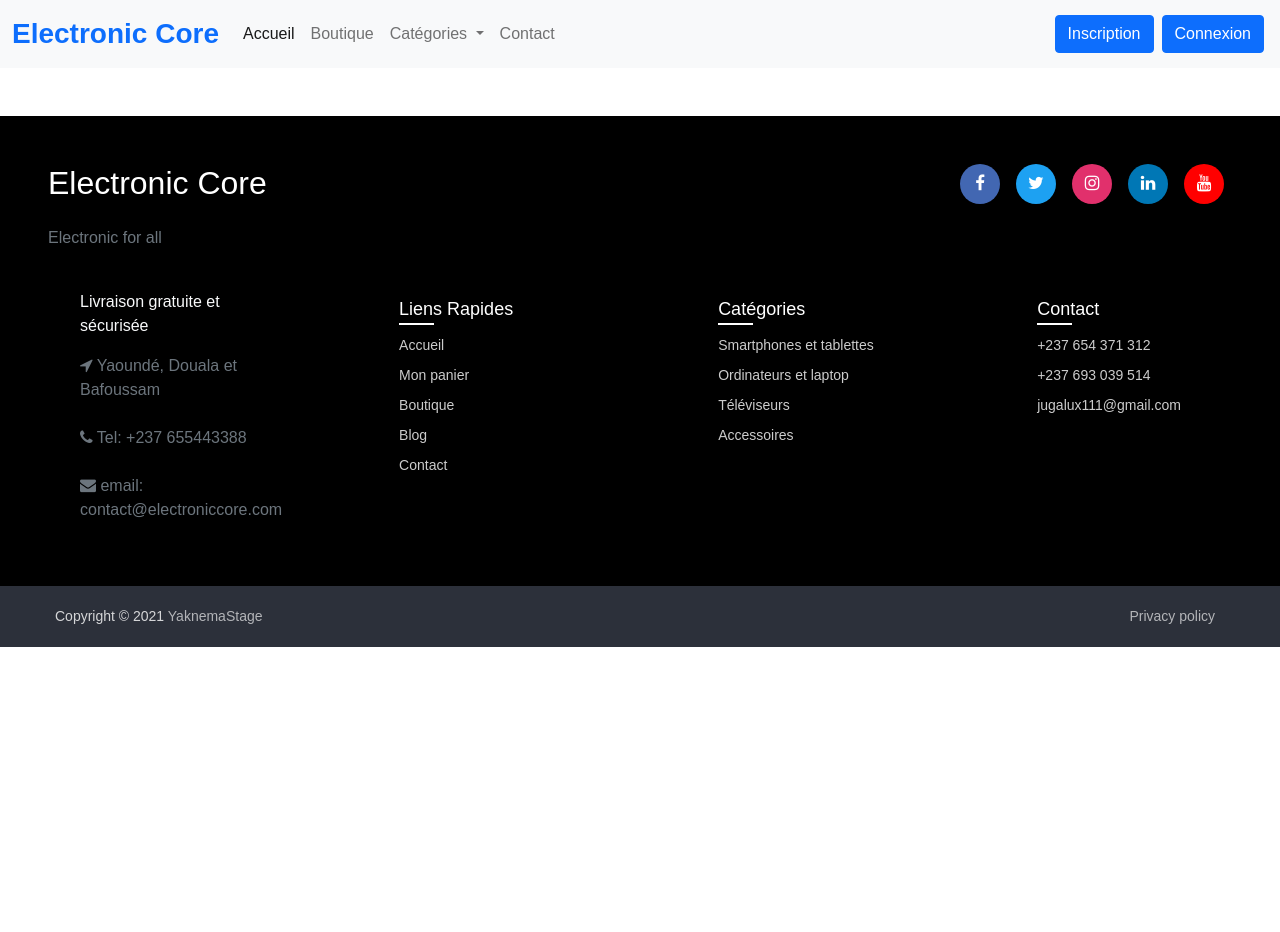
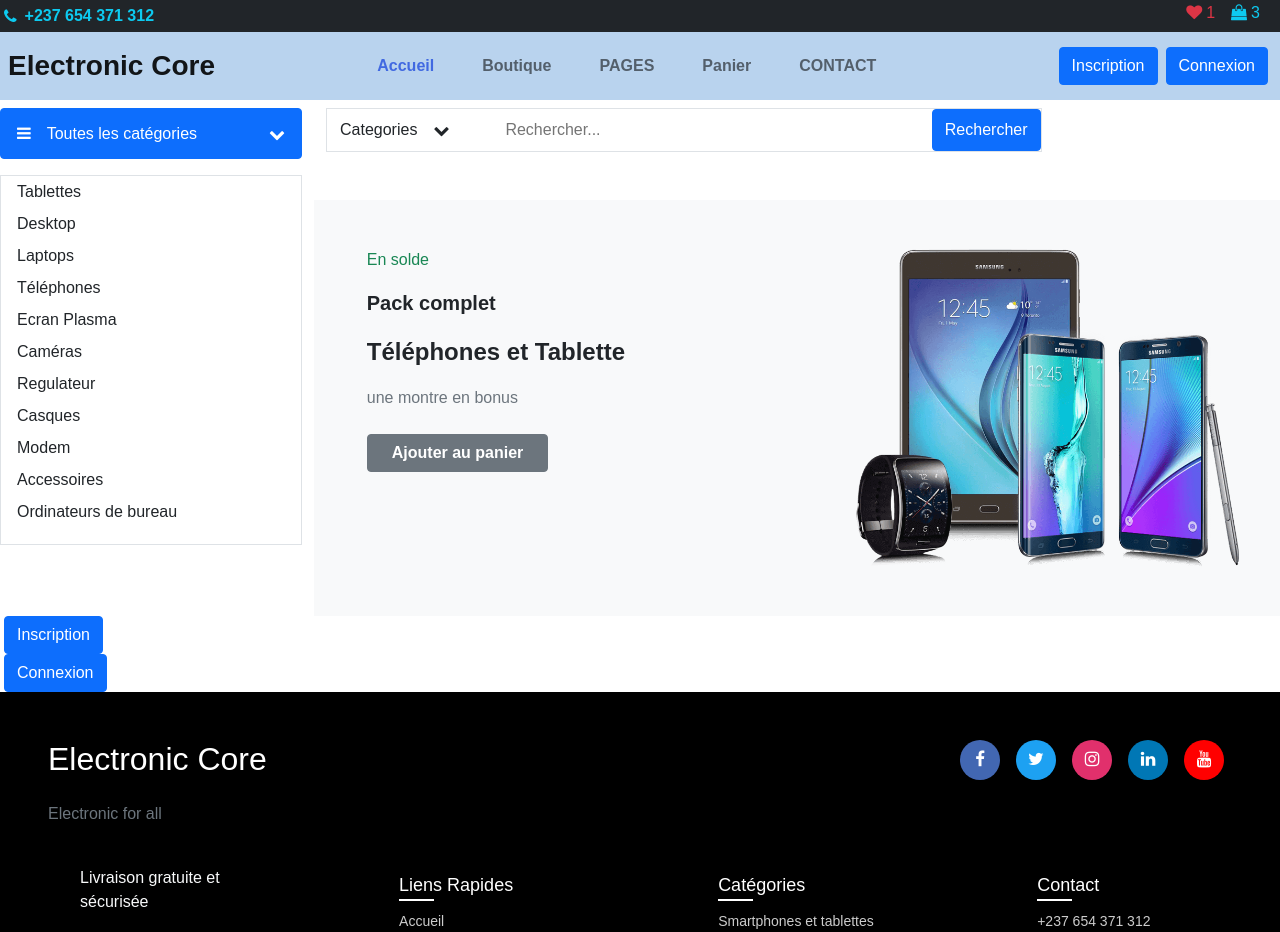
Before and after one commit to main-c/electronic-core, a Django app: page / in a window 1280 px wide. Shown: the top 932 px of the page. Run offline with Django 3.2, Linux system fonts and the light colour scheme; some libraries are stand-ins or nearby versions.

Commit message:
Navbar & début page d'accueil

```diff
--- a/src/electroniccore/core/static/core/css/style.css
+++ b/src/electroniccore/core/static/core/css/style.css
@@ -421,3 +421,16 @@ input{
 .row_cart:hover{
   background-color: #B9D3EE;
 }
+
+/* Home page */
+
+.navbar .navbar-nav .nav-item .active {
+    color: royalblue;
+}
+.btn{
+  outline: none;
+}
+button{
+  outline: none;
+  border: none;
+}
--- a/src/electroniccore/core/templates/core/base.html
+++ b/src/electroniccore/core/templates/core/base.html
@@ -15,49 +15,47 @@
 
 	</head>
 	<body>
-
-    <nav class="navbar navbar-expand-lg navbar-light bg-light mb-5">
-      <div class="container-fluid">
-        <a class="navbar-brand fs-3 fw-bold text-primary" href="#">Electronic Core</a>
-        <button class="navbar-toggler" type="button" data-bs-toggle="collapse" data-bs-target="#navbarSupportedContent" aria-controls="navbarSupportedContent" aria-expanded="false" aria-label="Toggle navigation">
-          <span class="navbar-toggler-icon"></span>
-        </button>
-        <div class="collapse navbar-collapse" id="navbarSupportedContent">
-          <ul class="navbar-nav me-auto mb-2 mb-lg-0">
-            <li class="nav-item">
-              <a class="nav-link active" aria-current="page" href="#">Accueil</a>
-            </li>
-            <li class="nav-item">
-              <a href="#" class="nav-link">Boutique</a>
-            </li>
-            <li class="nav-item dropdown">
-              <a class="nav-link dropdown-toggle" href="#" id="navbarDropdown" role="button" data-bs-toggle="dropdown" aria-expanded="false">
-                Catégories
-              </a>
-              <ul class="dropdown-menu" aria-labelledby="navbarDropdown">
-                <li><a class="dropdown-item" href="#">Ordinateurs & Laptops</a></li>
-                <li><a class="dropdown-item" href="#">Téléphones & Tablettes</a></li>
-                <li><hr class="dropdown-divider"></li>
-                <li><a class="dropdown-item" href="#">Accessoires</a></li>
+    <div class="container-fluid px-0 me-lg-5">
+      <div class="bg-dark p-1 d-flex">
+        <div class="w-50">
+          <div class="d-flex align-items-center ms-lg-auto mt-lg-0 mt-3 pe-2">
+            <i class=" me-2 fa fa-phone text-info"></i>
+              <p class="fw-bold text-info my-auto">+237 654 371 312</p>
+          </div>
+        </div>
+        <div class="w-25"></div>
+        <div class="d-flex justify-content-end pe-2 w-25">
+            <i class="fa fa-heart text-danger mx-2"> <span class="num rounded-circle">1</span> </i>
+            <i class="fa fa-shopping-bag text-info mx-2"> <span class="num rounded-circle">3</span> </i>
+        </div>
+      </div>
+      <nav class="navbar navbar-expand-lg navbar-light command mb-2">
+        <div class="container-fluid pe-lg-2 p-0"> <a class="navbar-brand fw-bold ms-2 fs-3" href="#">Electronic Core</a> <button class="navbar-toggler" type="button" data-bs-toggle="collapse" data-bs-target="#navbarcontent" aria-controls="navbarcontent" aria-expanded="false" aria-label="Toggle navigation"> <span class="navbar-toggler-icon"></span> </button>
+              <div class="collapse navbar-collapse" id="navbarcontent">
+                  <ul class="navbar-nav ms-auto mb-2 mb-lg-0">
+                      <li class="nav-item"> <a class="nav-link pe-3 me-4 fw-bold active" aria-current="page" href="#">Accueil</a> </li>
+                      <li class="nav-item"> <a class="nav-link pe-3 me-4 fw-bold" href="#">Boutique</a> </li>
+                      <li class="nav-item"> <a class="nav-link pe-3 me-4 fw-bold" href="#">PAGES</a> </li>
+                      <li class="nav-item"> <a class="nav-link pe-3 me-4 fw-bold" href="#">Panier</a> </li>
+                      <li class="nav-item"> <a class="nav-link pe-3 me-4 fw-bold" href="#">CONTACT</a> </li>
                   </ul>
-            </li>
-            <li class="nav-item">
-              <a href="#" class="nav-link">Contact</a>
-            </li>
-          </ul>
-          <!-- Button trigger modal -->
-          <div class="d-flex">
-
+                  <div class="d-flex ms-auto">
                     {% include "core/signup.html" %}
                     {% include "core/login.html" %}
-
                   </div>
               </div>
           </div>
       </nav>
 
       {% block content %}
+
+
+
       {% endblock %}
+
+    </div>
+          {% include "core/signup.html" %}
+          {% include "core/login.html" %}
 
     <footer>
       <div class="content p-5">
--- a/src/electroniccore/core/templates/core/home.html
+++ b/src/electroniccore/core/templates/core/home.html
@@ -2,5 +2,54 @@
 
 
 {% block content %}
-
+	<div class="row">
+        <div class="col-lg-3 mb-lg-0 mb-2">
+            <p> <a class="btn btn-primary p-3 w-100 d-flex align-items-center justify-content-between" data-bs-toggle="collapse" href="#collapseCategorie" role="button" aria-expanded="true" aria-controls="collapseCategorie"> <i class="fa fa-bars"><span class="ps-3">Toutes les catégories</span></i> <i class="fa fa-chevron-down"></i> </a> </p>
+            <div class="collapse show border" id="collapseCategorie">
+                <ul class="list-unstyled">
+                    <li><a class="dropdown-item" href="#">Tablettes</a></li>
+                    <li><a class="dropdown-item" href="#">Desktop</a></li>
+                    <li><a class="dropdown-item" href="#">Laptops</a></li>
+                    <li><a class="dropdown-item" href="#">Téléphones</a></li>
+                    <li><a class="dropdown-item" href="#">Ecran Plasma</a></li>
+                    <li><a class="dropdown-item" href="#">Caméras</a></li>
+                    <li><a class="dropdown-item" href="#">Regulateur</a></li>
+                    <li><a class="dropdown-item" href="#">Casques</a></li>
+                    <li><a class="dropdown-item" href="#">Modem</a></li>
+                    <li><a class="dropdown-item" href="#">Accessoires</a></li>
+                    <li><a class="dropdown-item" href="#">Ordinateurs de bureau</a></li>
+                </ul>
+            </div>
+        </div>
+        <div class="col-lg-9">
+            <div class="d-lg-flex">
+                <div class="d-lg-flex justify-content-between align-items-center border w-75">
+                    <div class="dropdown my-lg-0 my-2"> <button class="btn btn-transparent d-flex justify-content-between align-items-center py-lg-2" type="button" id="dropdownMenu" data-bs-toggle="dropdown" aria-expanded="true"> <span class="d-flex align-items-center"><span class="fw-lighter pe-3"> Categories</span> <i class="fa fa-chevron-down ms-auto"></i> </span> </button>
+                        <ul class="dropdown-menu" aria-labelledby="dropdownMenu">
+                            <li><a class="dropdown-item" href="#">Tablettes</a></li>
+                            <li><a class="dropdown-item" href="#">Téléphones</a></li>
+                            <li><a class="dropdown-item" href="#">Laptops</a></li>
+                            <li><a class="dropdown-item" href="#">Accessoires</a></li>
+                        </ul>
+                    </div>
+                    <div class="d-flex align-items-center ps-lg-0 w-75"> <input class="py-lg-2 w-100 border-0" type="text" placeholder="Rechercher...">
+                        <div class="btn btn-primary py-lg-2 d-flex align-items-center justify-content-center"> Rechercher</div>
+                    </div>
+                </div>
+                <!---->
+            </div>
+            <div class="row d-lg-flex flex-lg-row d-flex flex-column-reverse bg-light py-lg-5 mt-5">
+                <div class="col-lg-5 mx-auto">
+                    <p class="p-green text-success">En solde</p>
+                    <P class="fs-5 fw-bold">Pack complet</P>
+                    <p class="fs-4 fw-bold">Téléphones et Tablette</p>
+                    <p class="text-muted mb-4">une montre en bonus</p>
+                    <div class="btn btn-secondary fw-bold px-4">Ajouter au panier</div>
+                </div>
+                <div class="col-lg-5 mx-auto">
+                	<img src="/static/core/images/phone2.png" class="w-100" alt="">
+                </div>
+            </div>
+        </div>
+    </div>
 {% endblock %}
```
Lines whose indentation alone changed are shown as unchanged.
